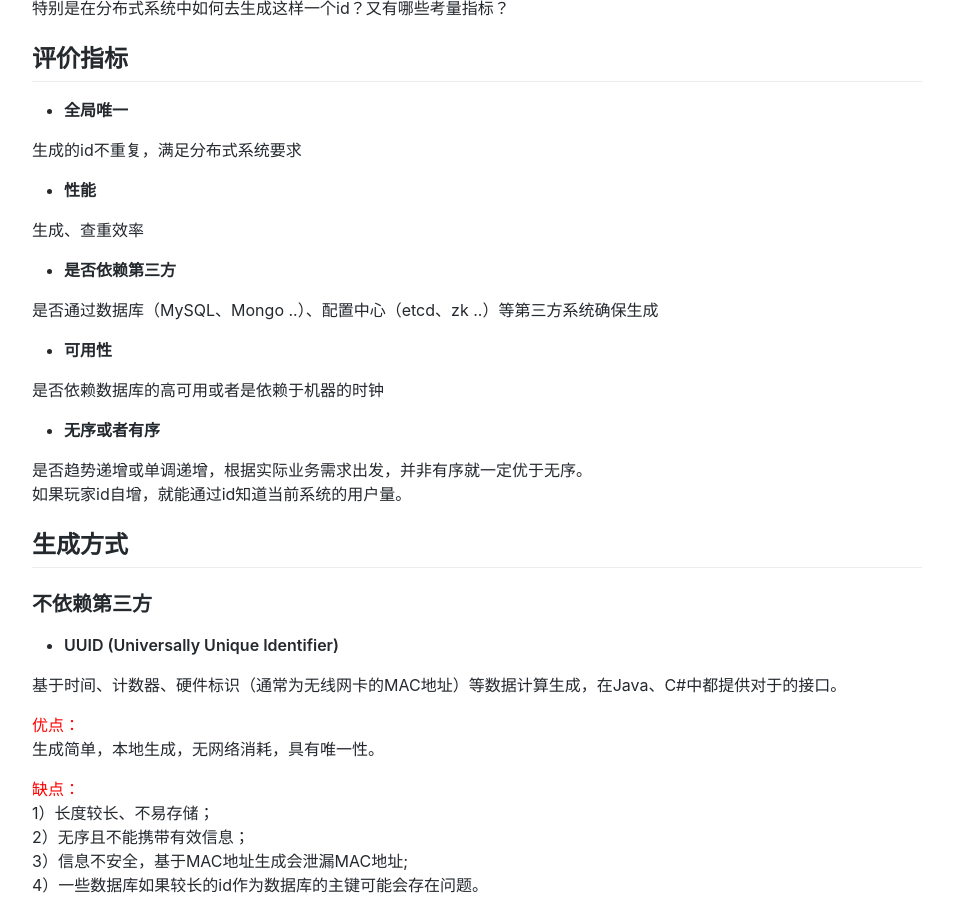
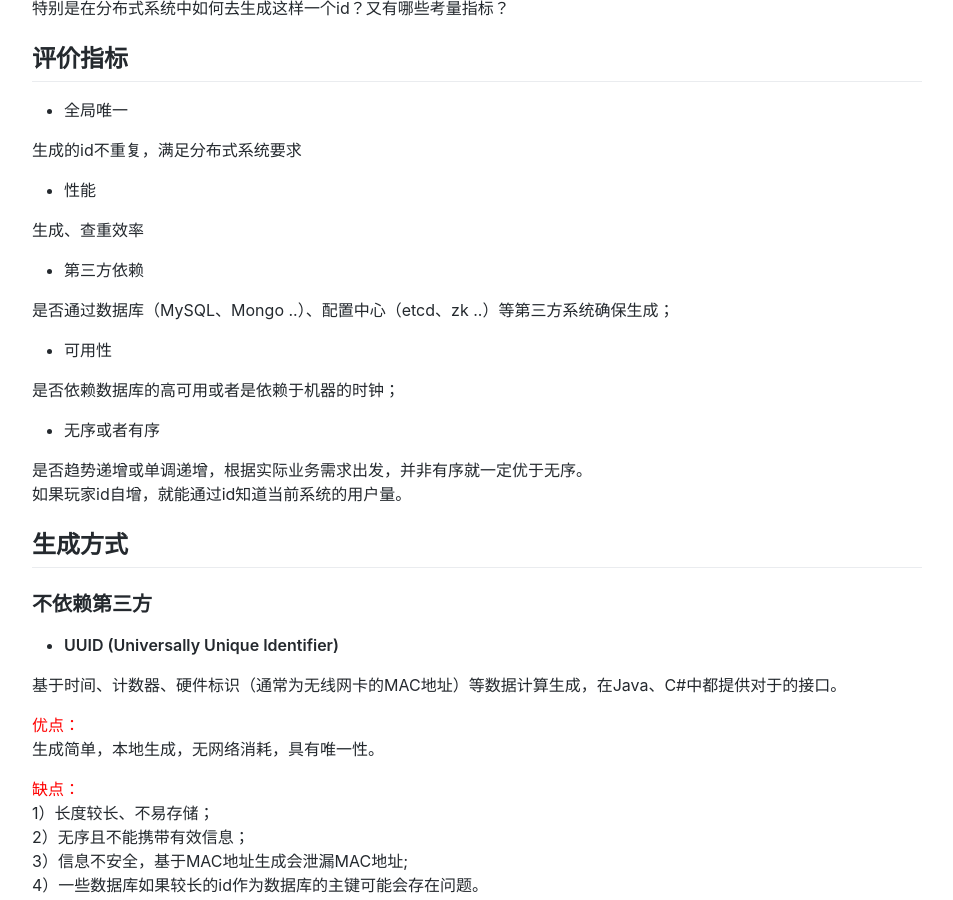
Before and after one commit to defineYIDA/defineYIDA.github.io, a Jekyll site: the page built from _posts/2021-07-17-distributed_id.md, in a window 1280 px wide and 900 px high, scrolled down 538 px. Shown: the whole window, without its empty margins (163-1116 px from the left). Built offline with Jekyll 4.4.1, drawn with Linux system fonts in a browser that asks for light colours; nearby versions of some CDN libraries; formulas are drawn with MathJax 3; comment, search, counter and statistics services are not loaded.

Commit message:
格式整理

```diff
--- a/_posts/2021-07-17-distributed_id.md
+++ b/_posts/2021-07-17-distributed_id.md
@@ -11,23 +11,22 @@
 
 ## 评价指标
 
-- **全局唯一**
+- 全局唯一
 
 生成的id不重复，满足分布式系统要求
-- **性能**
+- 性能
 
 生成、查重效率
-- **是否依赖第三方**
+- 第三方依赖
 
-是否通过数据库（MySQL、Mongo ..）、配置中心（etcd、zk ..）等第三方系统确保生成
-- **可用性**
+是否通过数据库（MySQL、Mongo ..）、配置中心（etcd、zk ..）等第三方系统确保生成；
+- 可用性
 
-是否依赖数据库的高可用或者是依赖于机器的时钟
-- **无序或者有序**
+是否依赖数据库的高可用或者是依赖于机器的时钟；
+- 无序或者有序
 
 是否趋势递增或单调递增，根据实际业务需求出发，并非有序就一定优于无序。
 如果玩家id自增，就能通过id知道当前系统的用户量。
-
 
 ## 生成方式
 
```
Also changed, not shown: _posts/2018-05-15-argis_software.md (+1 -1 lines).
